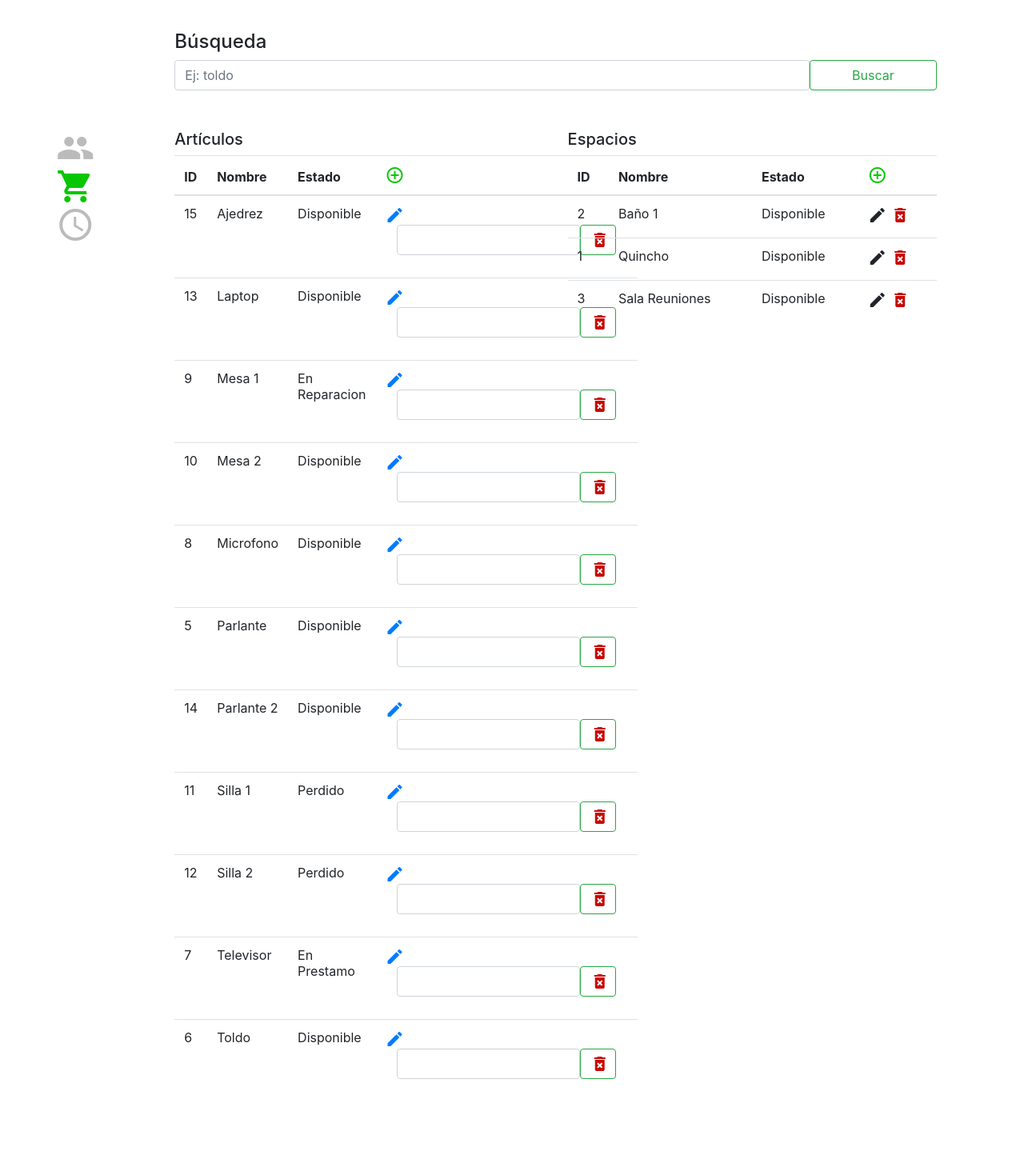
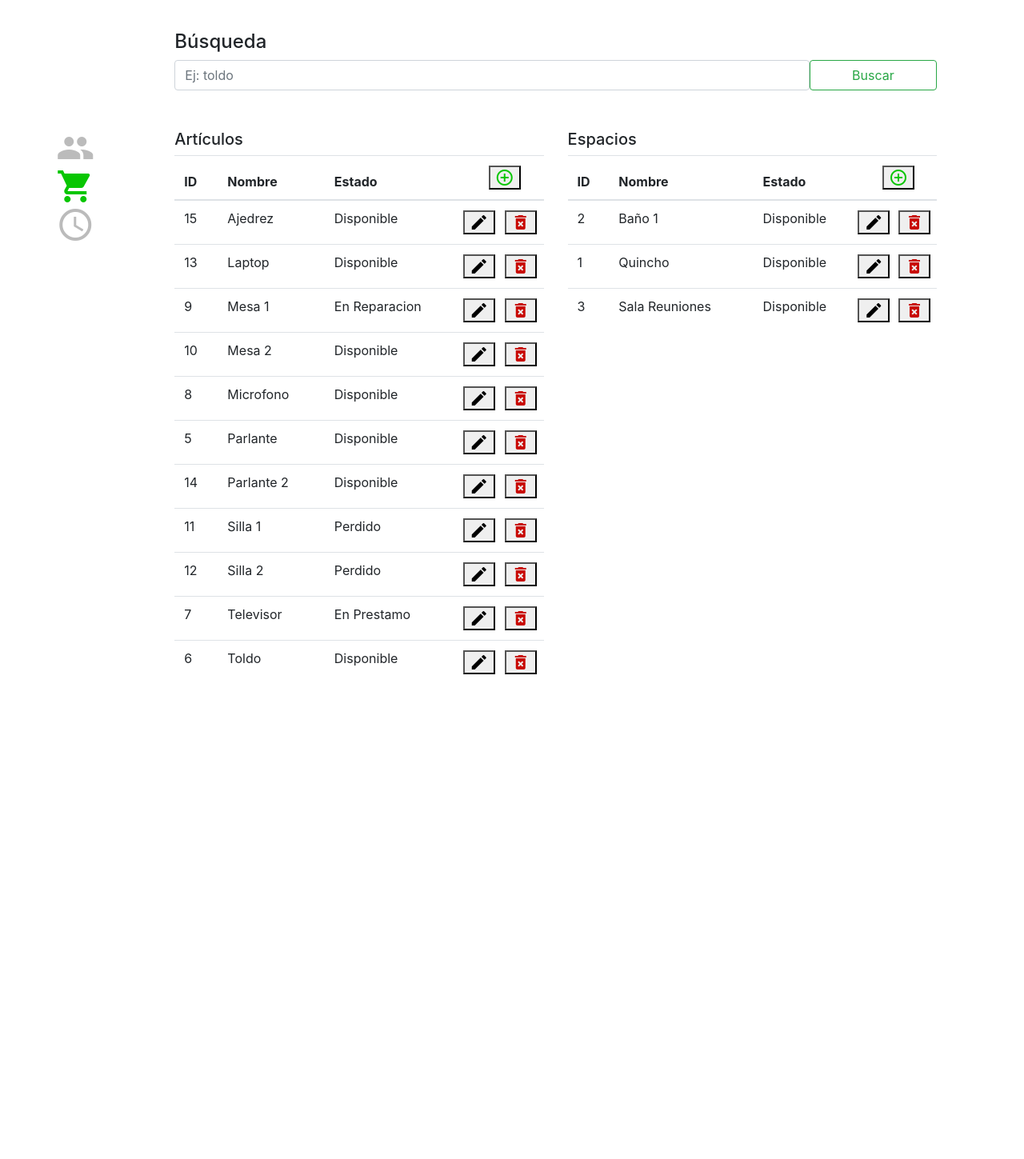
Before and after one commit to DCC-CC4401/2018-1-Soft-of-War-T3, a Django app: page /user/admin/inventario/ in a window 1280 px wide. Shown: the part 87-1536 px from the top of the page at 80% size. After the commit the page ends 930 px from the top, so only its background shows below. Run offline with Django 3.2, Linux system fonts and the light colour scheme; data comes from the database, SQL or seed files in the repository; both versions use the stored data as it was after the commit; some libraries are stand-ins or nearby versions.

Commit message:
Botones LP admin Inventario Funcionan

```diff
--- a/Inventario/templates/admin_inventario.html
+++ b/Inventario/templates/admin_inventario.html
@@ -61,7 +61,13 @@
                             <th scope="col">ID</th>
                             <th scope="col">Nombre</th>
                             <th scope="col">Estado</th>
-                            <th scope="col"><i class="material-icons" style="color:#08c602; margin: 0 auto;">control_point</i></th>
+                            <th scope="col">
+                                <div class="row">
+                                    <div style="margin: 0 auto;">
+                                        <button type="button" data-toggle="modal" data-target="#exampleModal"><i class="material-icons" style="color:#08c602; margin: 0 auto;"> control_point </i></button>
+                                    </div>
+                                </div>
+                            </th>
                         </tr>
                     </thead>
                     <tbody class="lista_productos">
@@ -71,13 +77,13 @@
                                 <td> {{ producto }} </td>
                                 <td> {{ producto.get_status }} </td>
                                 <td>
-                                    <a href="/user/admin/productos/{{ producto.id }}">
-                                        <i class="material-icons">edit</i>
-                                    </a>
-                                    <form class="form-inline col-sm-12" method="POST" action="/user/admin/inventario/">{% csrf_token%}
-                                        <input class="form-control col-sm-10" type="text" name="busqueda" aria-label="Search">
-                                        <button class="btn btn-outline-success col-sm-2 my-sm-0" type="submit"><i class="material-icons" style="color:#c80802">delete_forever</i></button>
-                                    </form>
+                                    <div class="row">
+                                        <button class="btn-primary-outline" type="submit" onclick="window.open('/user/admin/productos/{{ producto.id }}');"><i class="material-icons">edit</i></button>
+                                        <form class="form-inline" style="margin: 0 auto" method="POST" action="/user/admin/inventario/">{% csrf_token%}
+                                            <input class="form-control" type="hidden" name="eliminar_producto" aria-label="Delete" value="{{ producto.id }}">
+                                            <button type="submit"><i class="material-icons" style="color:#c80802">delete_forever</i></button>
+                                        </form>
+                                    </div>
                                 </td>
                             </tr>
                         {% endfor %}
@@ -92,7 +98,14 @@
                             <th scope="col">ID</th>
                             <th scope="col">Nombre</th>
                             <th scope="col">Estado</th>
-                            <th scope="col"> <i class="material-icons" style="color:#08c602; margin: 0 auto;"> control_point </i> </th>
+                            <th scope="col">
+                                <div class="row">
+                                    <form class="form-inline" style="margin: 0 auto" method="POST" action="/user/admin/inventario/">{% csrf_token%}
+                                        <input class="form-control" type="hidden" name="agregar_espacio" aria-label="Add" value="1">
+                                        <button type="submit"><i class="material-icons" style="color:#08c602; margin: 0 auto;"> control_point </i></button>
+                                    </form>
+                                </div>
+                            </th>
                         </tr>
                     </thead>
                     <tbody>
@@ -101,7 +114,14 @@
                                 <td> {{ espacio.id }} </td>
                                 <td> {{ espacio }} </td>
                                 <td> {{ espacio.get_status }} </td>
-                                <td> <i class="material-icons">edit</i> <i class="material-icons" style="color:#c80802">delete_forever</i> </td>
+                                <td> <div class="row">
+                                        <button class="btn-primary-outline" type="submit"><i class="material-icons">edit</i></button>
+                                        <form class="form-inline" style="margin: 0 auto" method="POST" action="/user/admin/inventario/">{% csrf_token%}
+                                            <input class="form-control" type="hidden" name="eliminar_espacio" aria-label="Delete" value="{{ espacio.id }}">
+                                            <button type="submit"><i class="material-icons" style="color:#c80802">delete_forever</i></button>
+                                        </form>
+                                    </div>
+                                </td>
                             </tr>
                         {% endfor %}
                     </tbody>
@@ -112,6 +132,48 @@
       <div class="col-sm-1 col-xs-0 form-inline"></div>
     </div>
     <div class="row" style="height: 7%"></div>
+
+  <div class="modal fade" id="exampleModal" tabindex="-1" role="dialog" aria-labelledby="exampleModalLabel" aria-hidden="true">
+      <div class="modal-dialog" role="document">
+        <div class="modal-content">
+          <div class="modal-header">
+            <h5 class="modal-title" id="exampleModalLabel">Nuevo Producto</h5>
+            <button type="button" class="close" data-dismiss="modal" aria-label="Close">
+              <span aria-hidden="true">&times;</span>
+            </button>
+          </div>
+          <div class="modal-body">
+            <form enctype="multipart/form-data" method="POST" action="/user/admin/inventario/">{% csrf_token%}
+                <div class="form-group">
+                    <label for="input_nombre_producto">Nombre</label>
+                    <input type="text" class="form-control" name="input_nombre_producto" aria-describedby="Product_Name" placeholder="Por ejemplo: Toldo">
+                </div>
+                <div class="form-group">
+                    <label for="input_descripcion_producto">Descripción</label>
+                    <textarea class="form-control" name="input_descripcion_producto" rows="7" placeholder="Medidas, estado, caracteristicas especiales"></textarea>
+                </div>
+                <div class="form-group">
+                    <label for="input_imagen_producto">Imagen del Producto</label>
+                    <input type="file" class="form-control-file" accept="image/*" name="input_imagen_producto">
+
+                </div>
+                <div class="form-group">
+                    <label for="input_estado_producto">State</label>
+                    <select name="input_estado_producto" class="form-control">
+                        <option selected>Disponible</option>
+                        <option>En Prestamo</option>
+                        <option>En Reparacion</option>
+                        <option>Perdido</option>
+                    </select>
+                </div>
+                <button type="submit" class="btn btn-primary">Agregar Producto</button>
+                <button type="button" class="btn btn-secondary" data-dismiss="modal">Close</button>
+            </form>
+          </div>
+        </div>
+      </div>
+  </div>
+
   </body>
 
 </html>
--- a/Inventario/views.py
+++ b/Inventario/views.py
@@ -91,6 +91,32 @@ def admin_inventario(request):
             buscar = request.POST['busqueda']
         except:
             pass
+
+        try:
+            delete_id = request.POST['eliminar_producto']
+            Productos.objects.filter(id=delete_id).delete()
+        except:
+            pass
+
+        diccionario = {}
+        diccionario['En Prestamo'] = 0
+        diccionario['Disponible'] = 1
+        diccionario['En Reparacion'] = 2
+        diccionario['Perdido'] = 3
+
+        try:
+            m = Productos.objects.create(title=request.POST['input_nombre_producto'],
+                                     description=request.POST['input_descripcion_producto'],
+                                     status=diccionario[request.POST['input_estado_producto']],)
+
+            try:
+                m.image = request.FILES['input_imagen_producto']
+                m.save()
+            except:
+                pass
+        except:
+            pass
+
 
     products = Productos.objects.filter(title__contains=buscar).order_by('title')
     spaces = Espacio.objects.filter(name__contains=buscar).order_by('name')
```
Also changed, not shown: Inventario/forms.py (line endings or trailing spaces), db.sqlite3.
